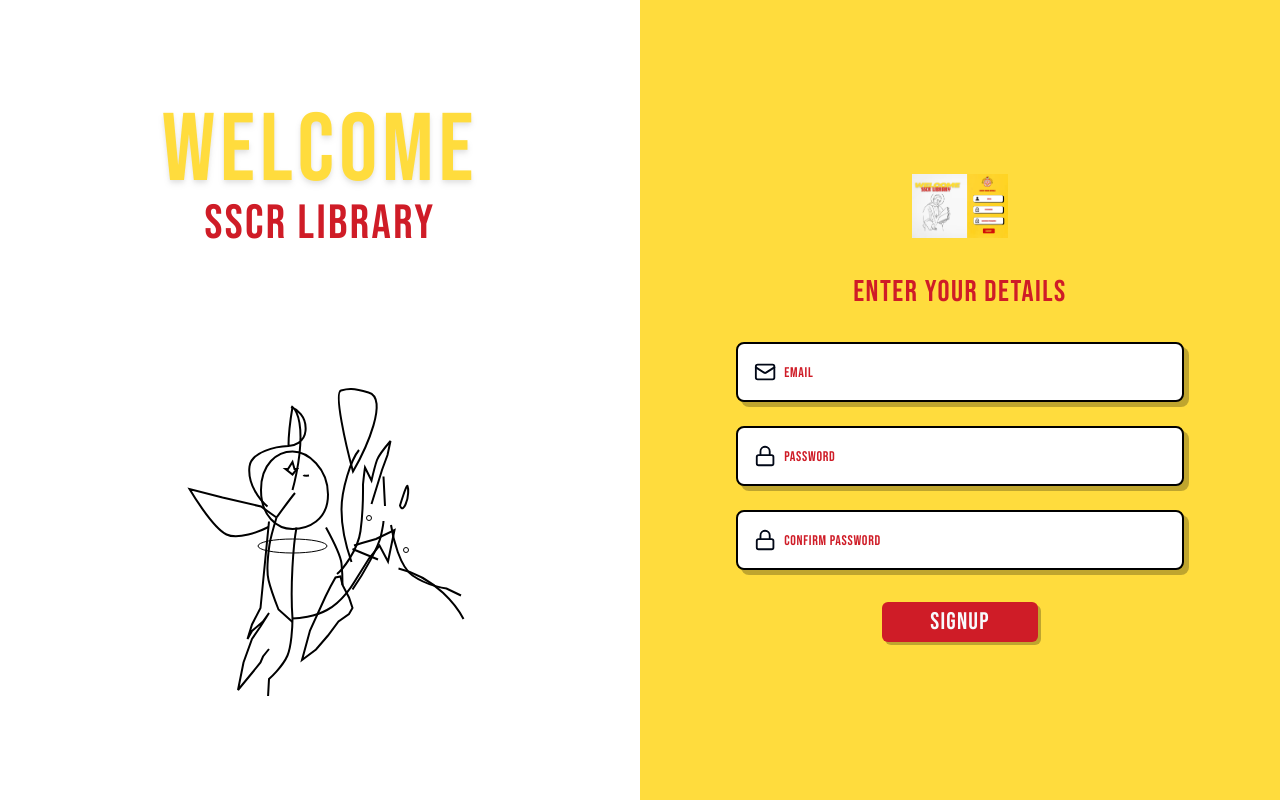
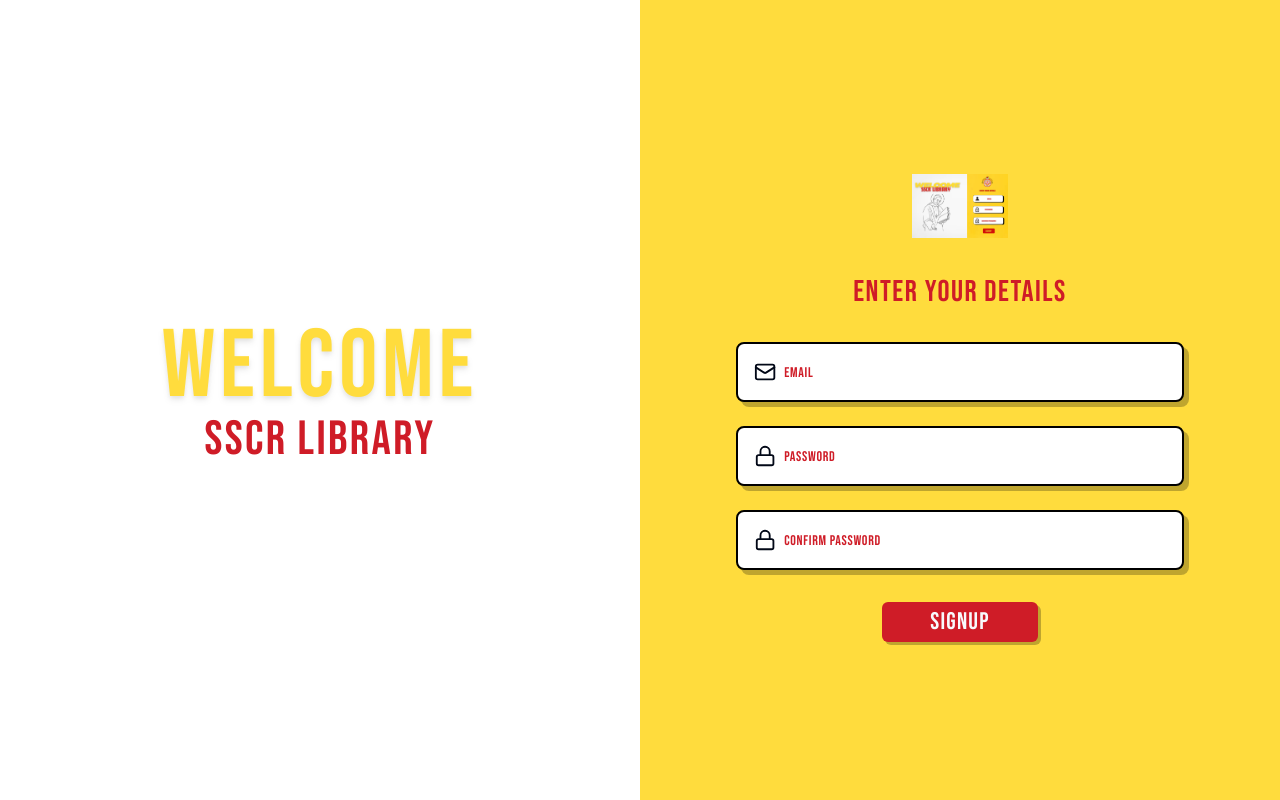
Before and after one commit to Keith-tech-crypto/SSCR-LIBRARY-MANAGEMENT, a React (Vite) app: page / in a window 1280 px wide. Built offline with nearby package versions, Linux system fonts and the light colour scheme.

Commit message:
Remove illustration and adjust styles
Removes the MonkIllustration component and adjusts styles to fit the new design.

```diff
--- a/src/pages/Index.tsx
+++ b/src/pages/Index.tsx
@@ -3,7 +3,6 @@ import React, { useState } from 'react';
 import { Input } from "@/components/ui/input";
 import { Button } from "@/components/ui/button";
 import { Mail, Lock } from "lucide-react";
-import MonkIllustration from "@/components/MonkIllustration";
 import SSCRLogo from "@/components/SSCRLogo";
 
 const Index = () => {
@@ -18,15 +17,13 @@ const Index = () => {
 
   return (
     <div className="min-h-screen flex flex-col md:flex-row">
-      {/* Left Side - White Background with Illustration */}
+      {/* Left Side - White Background with Illustration (removed) */}
       <div className="w-full md:w-1/2 bg-white p-8 flex flex-col items-center justify-center">
         <div className="text-center mb-4">
           <h1 className="font-bebas text-7xl md:text-8xl tracking-wider text-sscr-yellow drop-shadow-md">WELCOME</h1>
           <h2 className="font-bebas text-4xl md:text-5xl tracking-wider text-sscr-red">SSCR LIBRARY</h2>
         </div>
-        <div className="mt-8">
-          <MonkIllustration />
-        </div>
+        {/* Removed MonkIllustration */}
       </div>
 
       {/* Right Side - Yellow Background with Form */}
```
